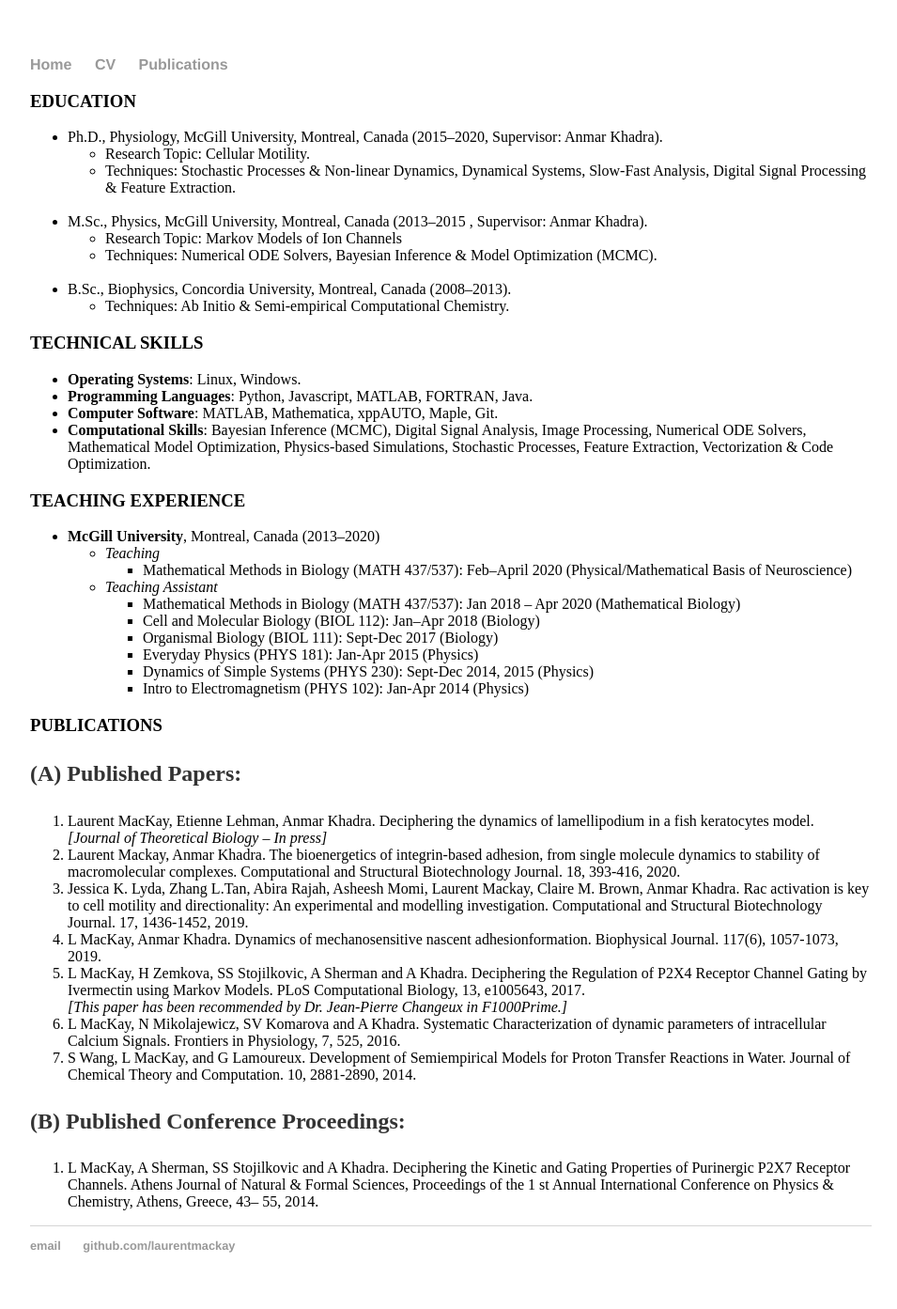
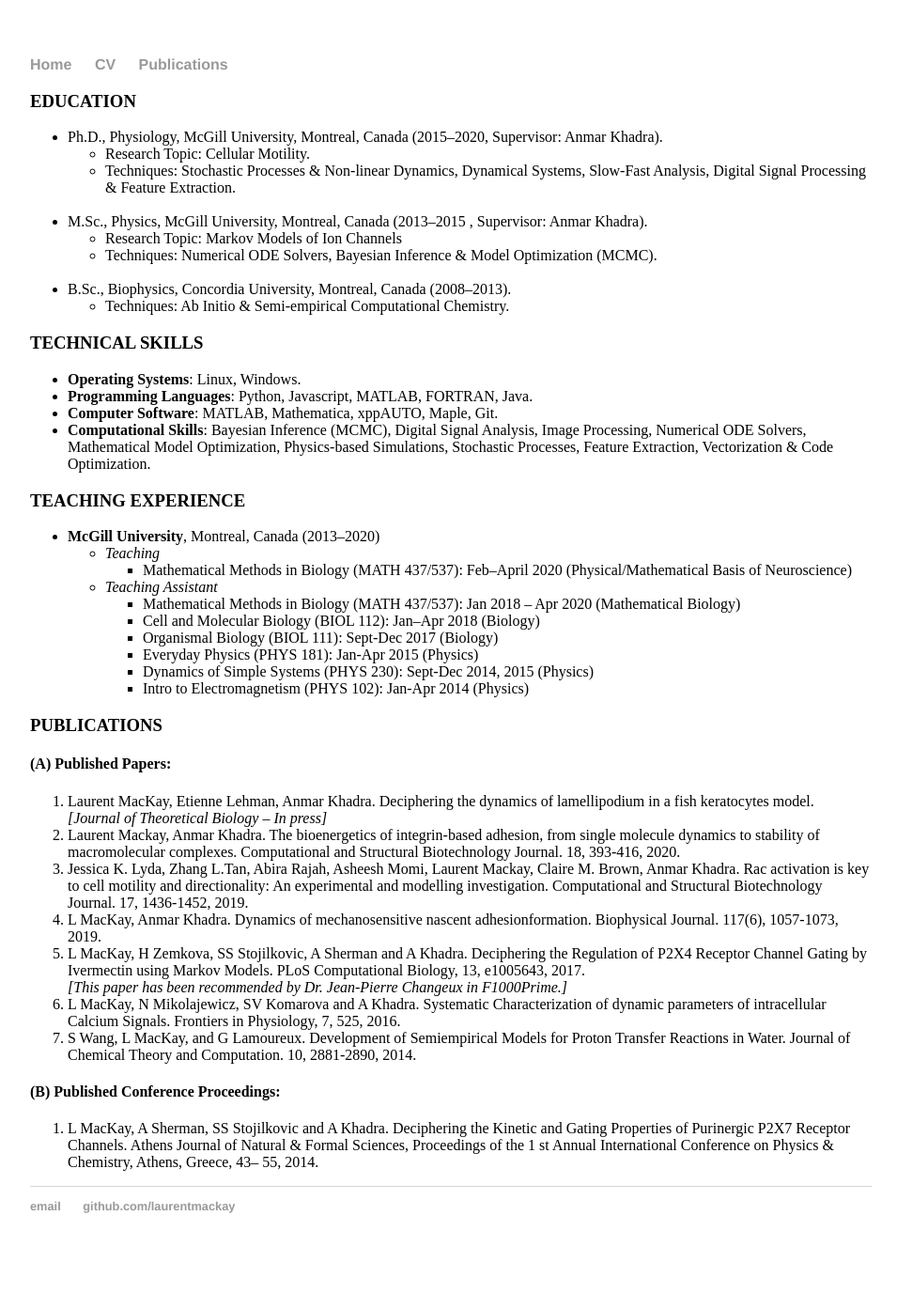
Before and after one commit to laurentmackay/laurentmackay.github.io, a Jekyll site: the page built from cv/index.md, in a window 1280 px wide. Shown: the whole page at 94% size, without its empty margins (160-1115 px from the left). Built offline with Jekyll 4.4.1, drawn with Linux system fonts in a browser that asks for light colours; our own code applies the rules of GitHub Pages for plain Markdown files; after the commit the page ends 1351 px from its top, so only the background shows below that.

```diff
--- a/cv/index.md
+++ b/cv/index.md
@@ -35,7 +35,7 @@ Stochastic Processes, Feature Extraction, Vectorization & Code Optimization.
 
 ### PUBLICATIONS
 
-**(A) Published Papers:**
+#### (A) Published Papers:
 
 1. Laurent MacKay, Etienne Lehman, Anmar Khadra. Deciphering the dynamics of
 lamellipodium in a fish keratocytes model. <br/> *[Journal of Theoretical Biology – In press]*
@@ -55,7 +55,7 @@ dynamic parameters of intracellular Calcium Signals. Frontiers in Physiology, 7,
 7. S Wang, L MacKay, and G Lamoureux. Development of Semiempirical Models for Proton
 Transfer Reactions in Water. Journal of Chemical Theory and Computation. 10, 2881-2890, 2014.
 
-**(B) Published Conference Proceedings:**
+#### (B) Published Conference Proceedings:
 
 1. L MacKay, A Sherman, SS Stojilkovic and A Khadra. Deciphering the Kinetic and Gating
 Properties of Purinergic P2X7 Receptor Channels. Athens Journal of Natural & Formal Sciences,
```
